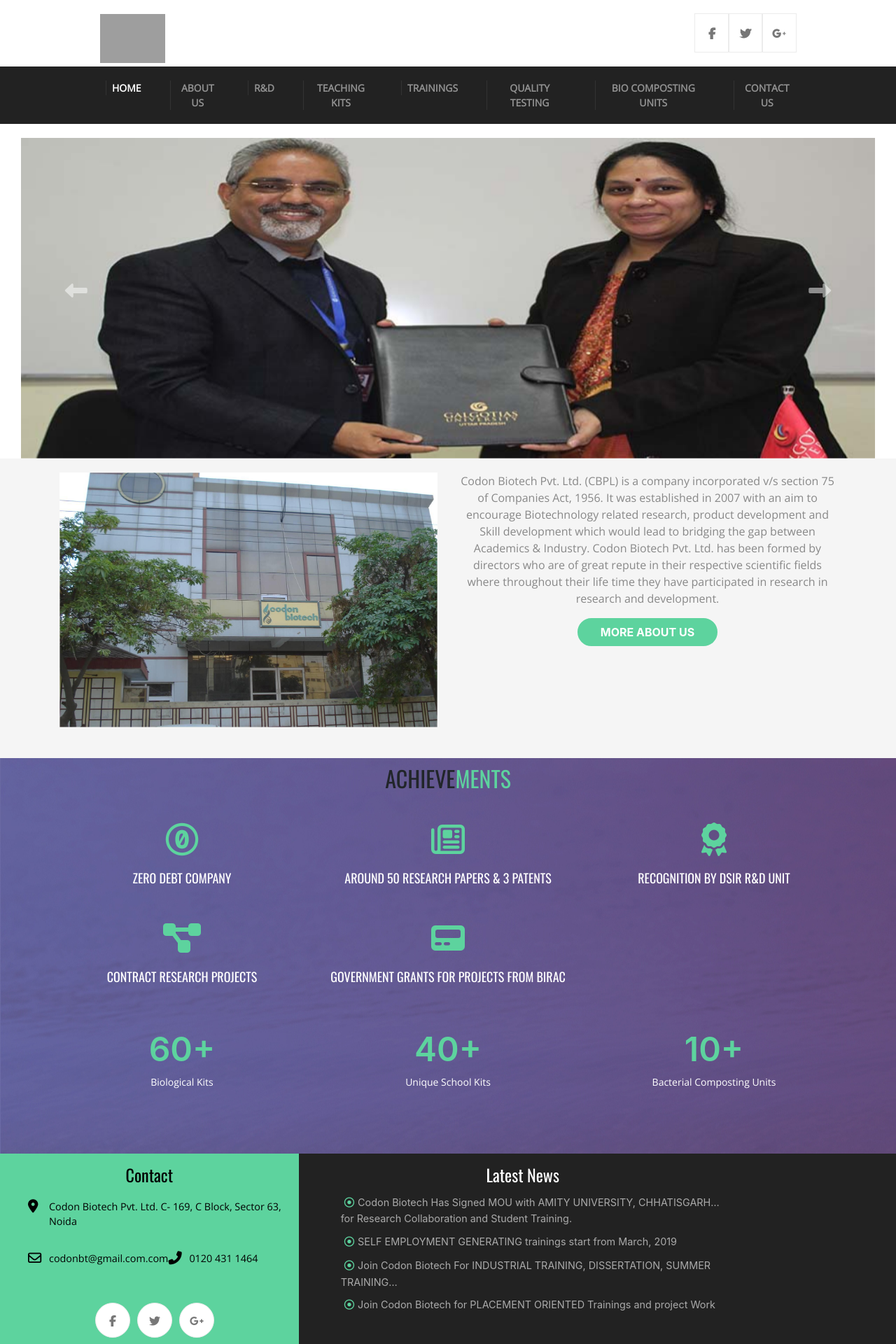
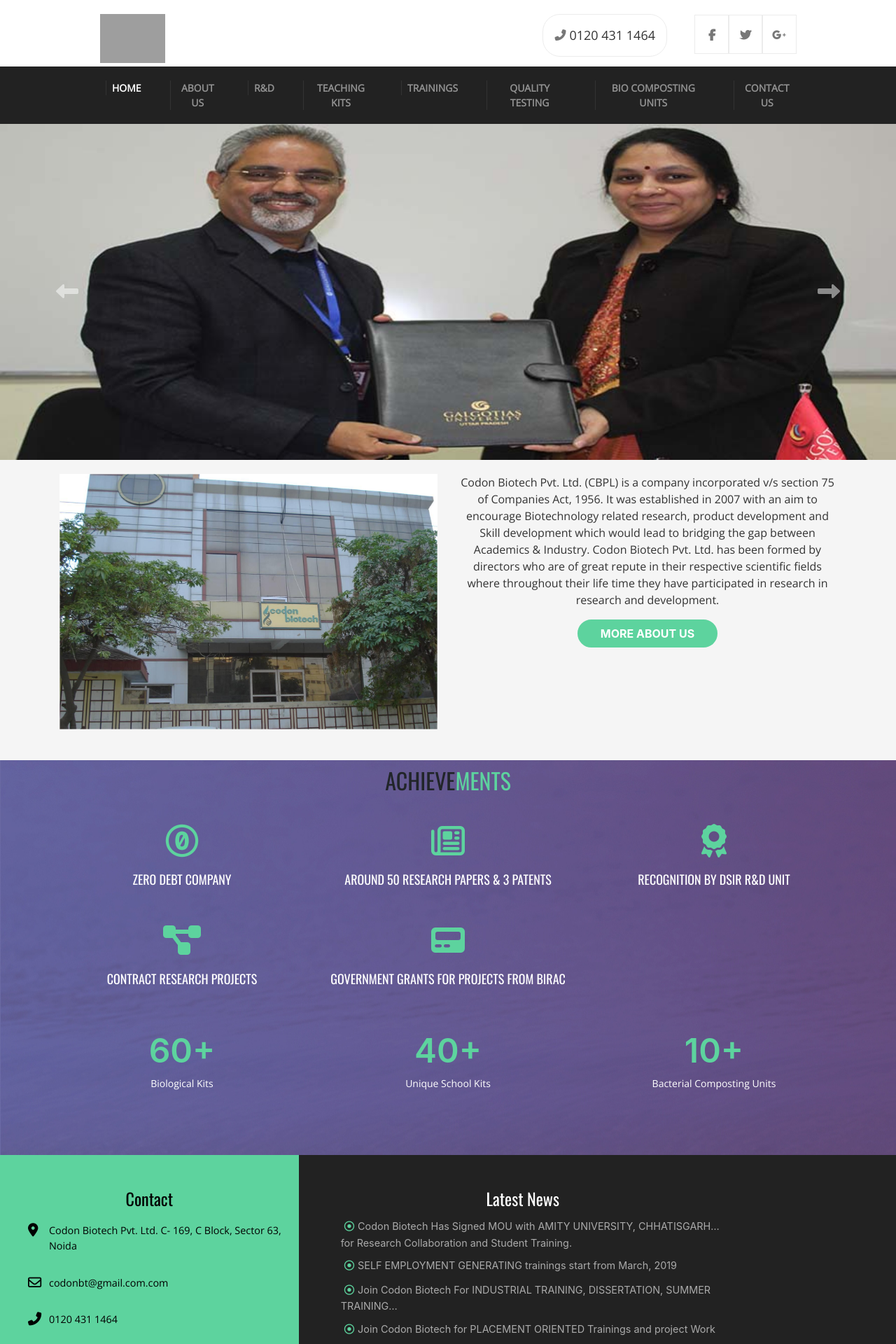
Before and after one commit to arnabuchiha/CodonBiotech, a React (Create React App) app: page / in a window 1280 px wide. Shown: the top 1920 px of the page at 70% size. Built offline with nearby package versions, Linux system fonts and the light colour scheme; grey boxes are pictures that could not be loaded.

Commit message:
footer complete

```diff
--- a/src/assets/styles/home.css
+++ b/src/assets/styles/home.css
@@ -49,7 +49,7 @@
 }
 
 p {
-  color: #888;
+  color: #333;
   font-family: "Open Sans", Helvetica, Arial, sans-serif;
   font-weight: 300;
 }
--- a/src/assets/styles/nav.css
+++ b/src/assets/styles/nav.css
@@ -80,3 +80,21 @@ li {
     border: 1px solid var(--primary-color);
     cursor: pointer;
 }
+.social-links .phone-number i{
+    color: #777777;
+    padding-top:5px;
+    margin-right: 5px;
+}
+.social-links .phone-number{
+    border: 1px solid #ececec;
+    padding:1rem 1rem 0rem 1rem;
+    border-radius: 25px;
+}
+.social-links .phone-number p{
+    font-weight: 400;
+    font-size: 18px;
+}
+.social-links .phone-number:hover{
+    color:var(--primary-color);
+    border: 1px solid var(--primary-color);
+}
--- a/src/assets/styles/slider.css
+++ b/src/assets/styles/slider.css
@@ -11,15 +11,16 @@
     width: 100%;
     overflow: hidden;
   }
+.home-slider,.slider{
+  padding-left:0px;
+  padding-right: 0px;
+}
 .slider .carousel-item{
     flex: 1 0 24rem;
 }
   .slider .carousel-item span {
     color: var(--color-primary);
   }
- .slider{
-   padding-top: 20px;
- }
   .slider .carousel-indicators li {
     /* cursor: pointer; */
     background: var(--primary-color);
--- a/src/components/Footer/Footer.js
+++ b/src/components/Footer/Footer.js
@@ -12,20 +12,20 @@ class Footer extends React.Component{
                         <img src={logo} width="auto" height="70"/>
                     </a>
                     </div> */}
-                    <div className="sub-heading mt-3">
+                    <div className="sub-heading mt-5">
                         <h4 style={{color:"black"}}>Contact</h4>
                     </div>
                         <ul className="contactus row">
-                            <li>
+                            <li className="col-12">
                                 <i className="fa fa-map-marker"></i>
                                 <p>Codon Biotech Pvt. Ltd.
                                 C- 169, C Block, Sector 63, Noida</p>
                             </li>
-                            <li>
+                            <li className="col-12">
                                 <i className="fa fa-envelope-o"></i>
                                 <p>codonbt@gmail.com.com</p>
                             </li>
-                            <li>
+                            <li className="col-12">
                                 <i className="fas fa-phone-alt"></i>
                                 <p>0120 431 1464</p>
                             </li>
@@ -49,7 +49,7 @@ class Footer extends React.Component{
                         </ul>
                     </div>
                     <div className="col-md-6 col-xs-12">
-                        <h4 className="sub-heading mt-3">
+                        <h4 className="sub-heading mt-5">
                             Latest News
                         </h4>
                         <ul className="latest-news">
--- a/src/components/Nav.js
+++ b/src/components/Nav.js
@@ -13,6 +13,12 @@ class Nav extends React.Component {
                     </a>
                     </div>
                     <div class="float-right">
+                        <div className="social-links phone-number">
+                            <span className="d-flex phone-number">
+                                <i className="fas fa-phone-alt"></i>
+                                <p>0120 431 1464</p>
+                            </span>
+                        </div>
                         <ul class="social-links">
                                 <li class="item">
                                     <div>
--- a/src/components/RnD.js
+++ b/src/components/RnD.js
@@ -16,10 +16,12 @@ class RnD extends React.Component{
                     <Slider slides={[slide1,slide2,slide3]}/>
                 </div><br/><br/>
 
-                <h2 className="heading">BIOTECH RESEARCH & DEVELOPMENT</h2><br/><br/>
+                {/* <h2 className="heading">BIOTECH RESEARCH & DEVELOPMENT</h2><br/><br/> */}
                 <div className="container-fluid" style={{backgroundColor:"rgb(245, 245, 245)"}}>
+                <h2 className="heading pt-4">BIOTECH RESEARCH & DEVELOPMENT</h2>
                     <div className="container">
                         <div className="row" style={{paddingTop:"15px"}}>
+
                             <div className="col-lg-8" style={{ textAlign:"left"}}>
                                 <p>Biotechnology Research is the application of science and technology to living organisms,
                                      as well as parts, products and models thereof, to alter living or non-living materials
```
Also changed, not shown: src/assets/styles/RnD.css (line endings or trailing spaces), 1 other file (tests, documents, lock files or other folders).
